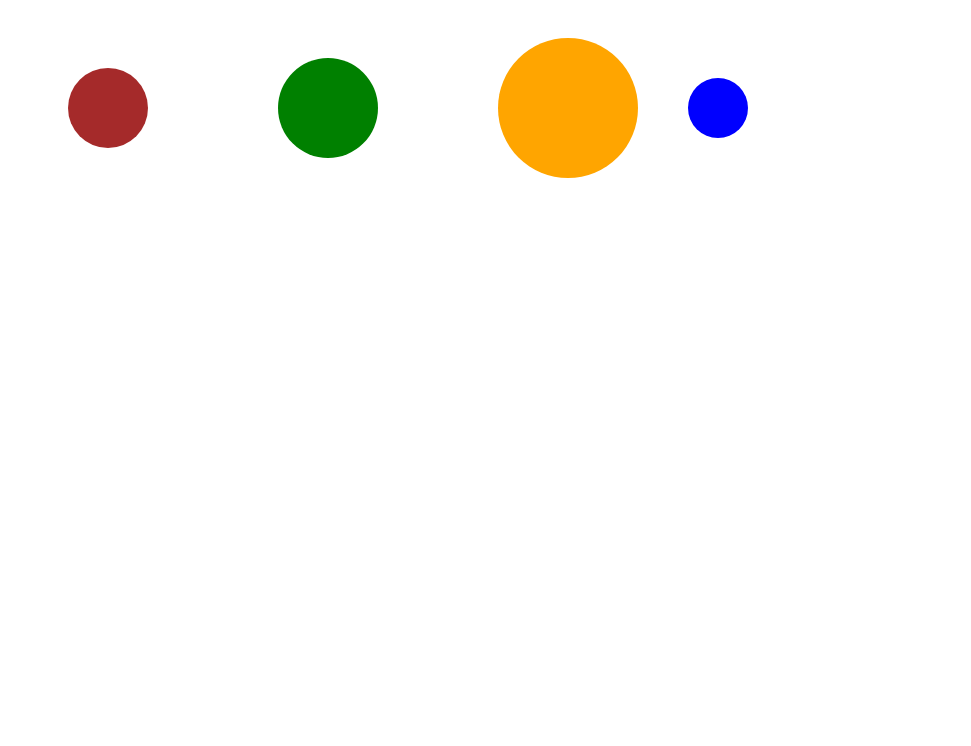
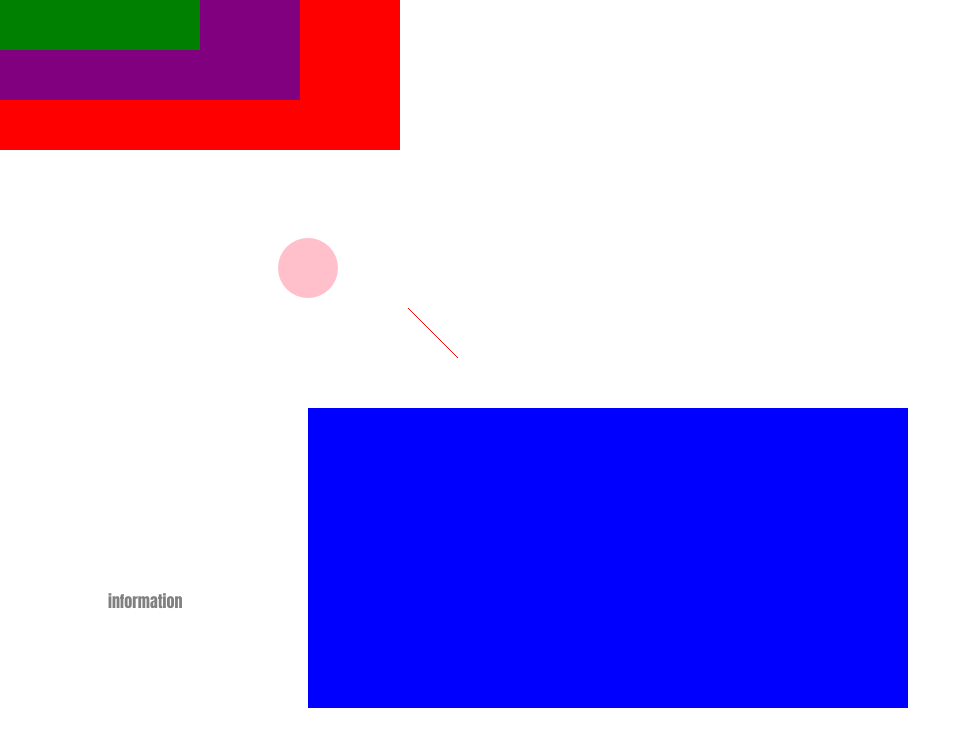
Before and after one commit to Namonaki0/D3-firebase, a plain HTML site: page index.html in a window 1280 px wide. Shown: the whole page, without its empty margins (0-971 px from the left). Drawn offline with nearby package versions, Linux system fonts and the light colour scheme.

Commit message:
enter selection

```diff
--- a/index.html
+++ b/index.html
@@ -21,13 +21,15 @@
     <div class="canvas-one"></div>
 
     <div class="canvas-two">
-      <svg class="svg-two"></svg>
+      <svg class="svg-two">
+        <rect></rect>
+      </svg>
     </div>
 
     <div class="planets-canvas"></div>
 
     <script src="https://d3js.org/d3.v5.js"></script>
-    <script src="planets.js"></script>
-    <!-- <script src="index.js"></script> -->
+    <!-- <script src="planets.js"></script> -->
+    <script src="index.js"></script>
   </body>
 </html>
--- a/index.js
+++ b/index.js
@@ -41,8 +41,18 @@ svg
 const data = [
   {
     width: 400,
-    height: 300,
+    height: 150,
     fill: "red",
+  },
+  {
+    width: 300,
+    height: 100,
+    fill: "purple",
+  },
+  {
+    width: 200,
+    height: 50,
+    fill: "green",
   },
 ];
 
@@ -52,11 +62,18 @@ const svgTwo = canvasTwo
   .select(".svg-two")
   .data(data)
   .attr("height", "100vh")
-  .attr("width", (d) => d.width);
+  .attr("width", "100vw");
 
-svgTwo
-  .select("rect")
+const rects = svgTwo
+  .selectAll("rect")
   .data(data)
   .attr("height", (d) => d.height)
   .attr("width", (d) => d.width)
   .attr("fill", (d) => d.fill);
+
+rects
+  .enter()
+  .append("rect")
+  .attr("height", (d) => d.height)
+  .attr("width", (d) => d.width)
+  .attr("fill", (d) => d.fill);
```
